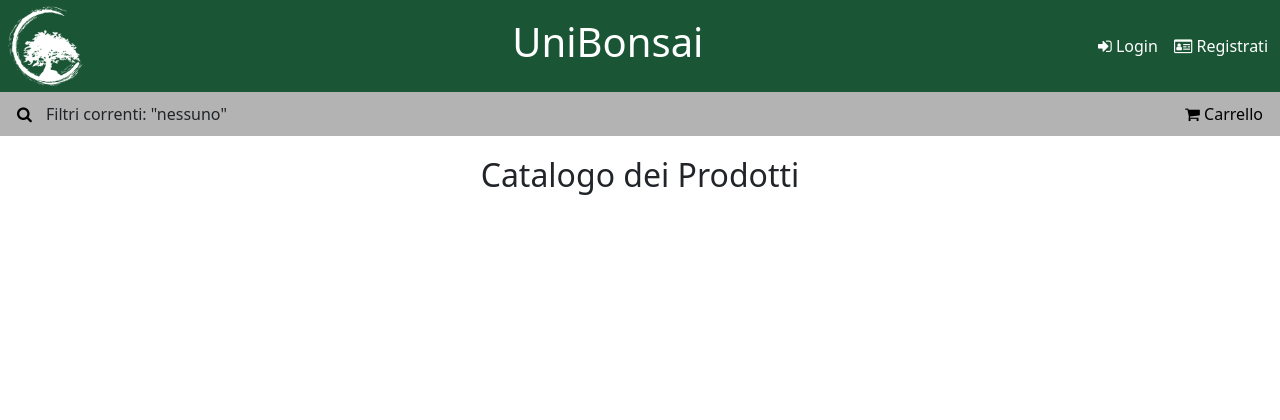
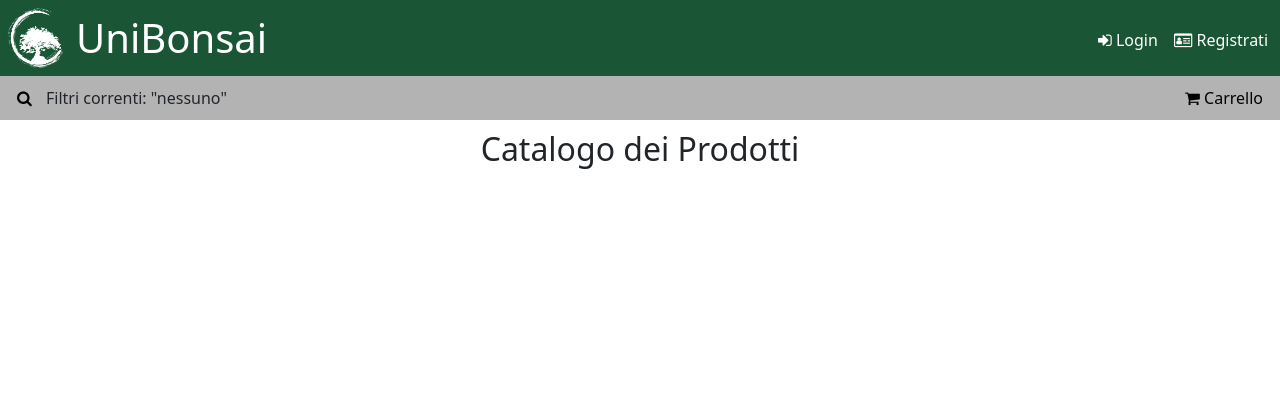
Before and after one commit to Sonofapo/Elaborato-Tecnologie-Web, a PHP site: page / in a window 1280 px wide. Shown: the top 420 px of the page. Run offline with PHP 8.4, Linux system fonts and the light colour scheme; data that the repository does not hold is empty.

Commit message:
Miglioramenti grafici e correzioni minori

```diff
--- a/js/script.js
+++ b/js/script.js
@@ -1,9 +1,6 @@
 $(document).ready(function() {
 
-	const UID = $("span#user-id").text();
-
 	$("button#expand-menu").click(function() {
-		closeNav();
 		$("ul#menu").slideToggle(200);
 	});
 
@@ -20,11 +17,11 @@ $(document).ready(function() {
 	});
 
 	$("button.add-to-cart").click(function() {
-		addToCart($(this).attr("id"), UID);
+		addToCart($(this).attr("id"), $("span#user-id").text());
 	});
 
 	$("button.remove-from-cart").click(function() {
-		removeFromCart($(this).attr("id"), UID);
+		removeFromCart($(this).attr("id"), $("span#user-id").text());
 	});
 
 });
--- a/style/style.css
+++ b/style/style.css
@@ -22,7 +22,6 @@ nav li a:hover, footer a:hover {
 
 img#logo-img {
 	display: none;
-	width: 80px;
 }
 
 ul#menu li {
@@ -58,12 +57,10 @@ div.flex-2 {
 	flex: 100%;
 	display: flex;
 	justify-content: center;
+	padding-top: 4px;
 }
 
 /* MAIN */
-main h2 {
-	padding-bottom: 15px;
-}
 
 main {
 	padding-bottom: 55px;
@@ -88,31 +85,38 @@ main section#filters {
 main section > h2 {
 	text-align: center;
 	margin: 0;
-	padding: 20px 0;
+	padding: 10px 0;
 }
 
 section div#product-list {
-	margin: 0 20px;
-	display: flex;
-	flex-wrap: wrap;
+	padding: 0 10px;
 }
 
 section div.product-card {
-	margin: 10px 10px;
-	flex: 1 auto; /* flex grow and flex basis */
-	display: flex;
+	margin-bottom: 10px;
 	background-color: rgba(199, 199, 199, 0.452);
 	border-radius: 2px;
 }
 
+section div.product-card div {
+	display: inline-block;
+	vertical-align: middle;
+}
+
+div.product-img {
+	height: 120px;
+	margin: 5px;
+}
+
 div.product-img img {
-	max-width: 100px;
-	margin: 5px;
+	max-height: 100%;
 	border-radius: 2px;
 }
 
 div.product-info {
-	margin: auto;
+	width: calc(100% - 140px);
+	height: 100%;
+	padding-left: 5px;
 }
 
 div.product-info > button {
@@ -159,8 +163,12 @@ div#accordion > section:not(:last-of-type) > h2.header {
 h2.header {
 	color: white;
 	margin: 0;
-	padding: 20px 0;
+	padding: 10px 0;
 	background-color: #08313A;
+}
+
+h2.header > a {
+	font-size: smaller !important;
 }
 
 ul.body li {
@@ -204,7 +212,7 @@ body {
 /* OTHERS */
 img#login-img {
 	width: 85%;
-	padding-bottom: 30px;
+	padding-bottom: 20px;
 }
 
 div.fade-me {
@@ -223,6 +231,10 @@ div.fade-me > div {
 
 a {
 	text-decoration: none !important;
+}
+
+h1 {
+	margin: 0 !important;
 }
 
 /* FOOTER */
@@ -246,6 +258,8 @@ footer > div {
 
 	img#logo-img {
 		display: block;
+		width: 60px;
+		margin: 2px 10px 2px 0;
 	}
 
 	img#login-img {
@@ -273,6 +287,7 @@ footer > div {
 	div.flex-1 {
 		flex: 55%;
 		align-items: center;
+		justify-content: start;
 	}
 
 	div.flex-2 {
@@ -281,8 +296,27 @@ footer > div {
 		justify-content: flex-end;
 	}
 
-	div.product-img img {
-		max-width: 180px;
+	div#product-list {
+		margin: 0 30px;
+		text-align: center;
+	}
+
+	div.product-img {
+		height: 170px;
+	}
+
+	section div.product-card {
+		min-width: 360px;
+		text-align: left;
+	}
+
+	div.product-info {
+		width: calc(100% - 200px);
+		padding: 0;
+	}
+
+	div#product-list div {
+		display: inline-block;
 	}
 }
 
```
Also changed, not shown: src/login/view.php (+4 -4 lines).
